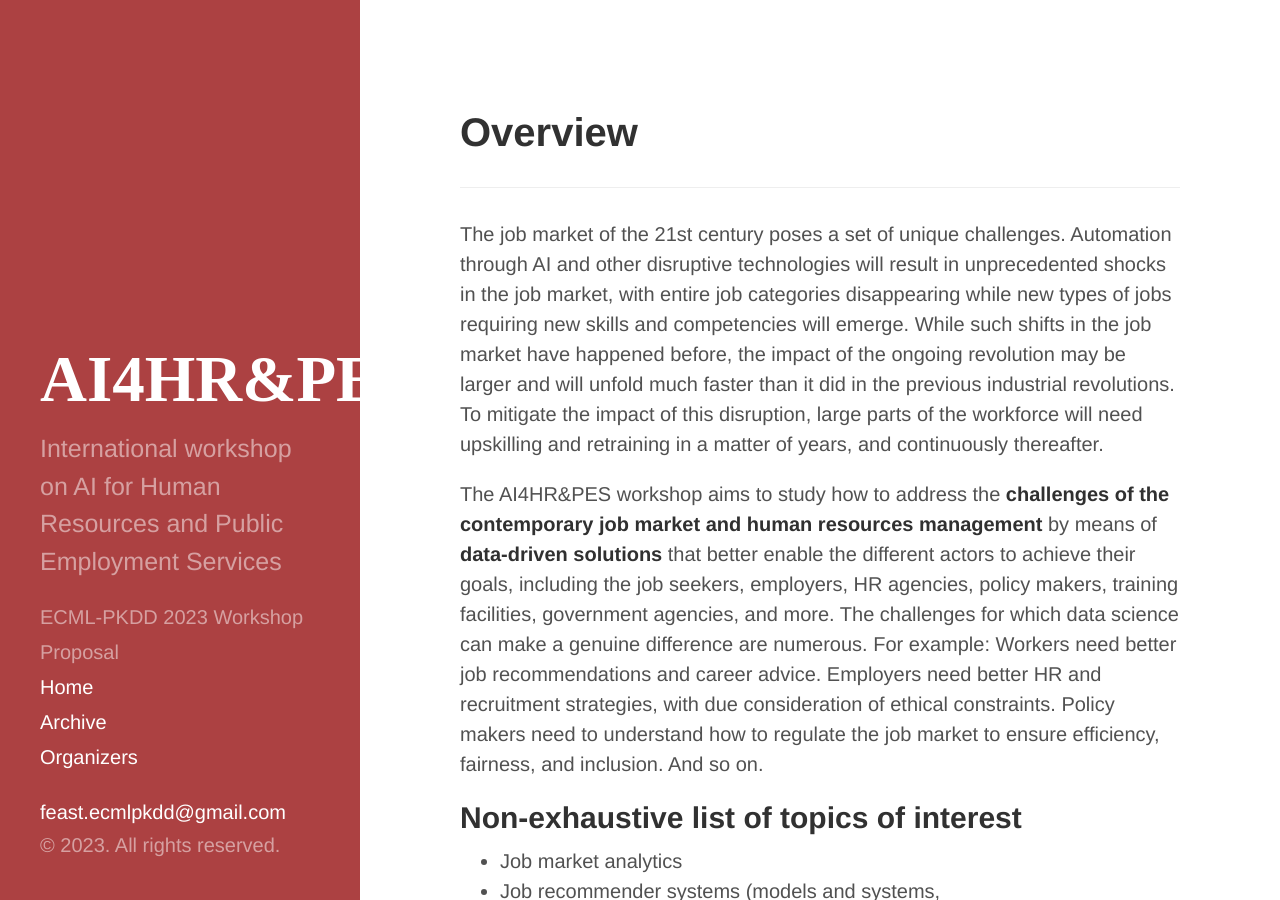
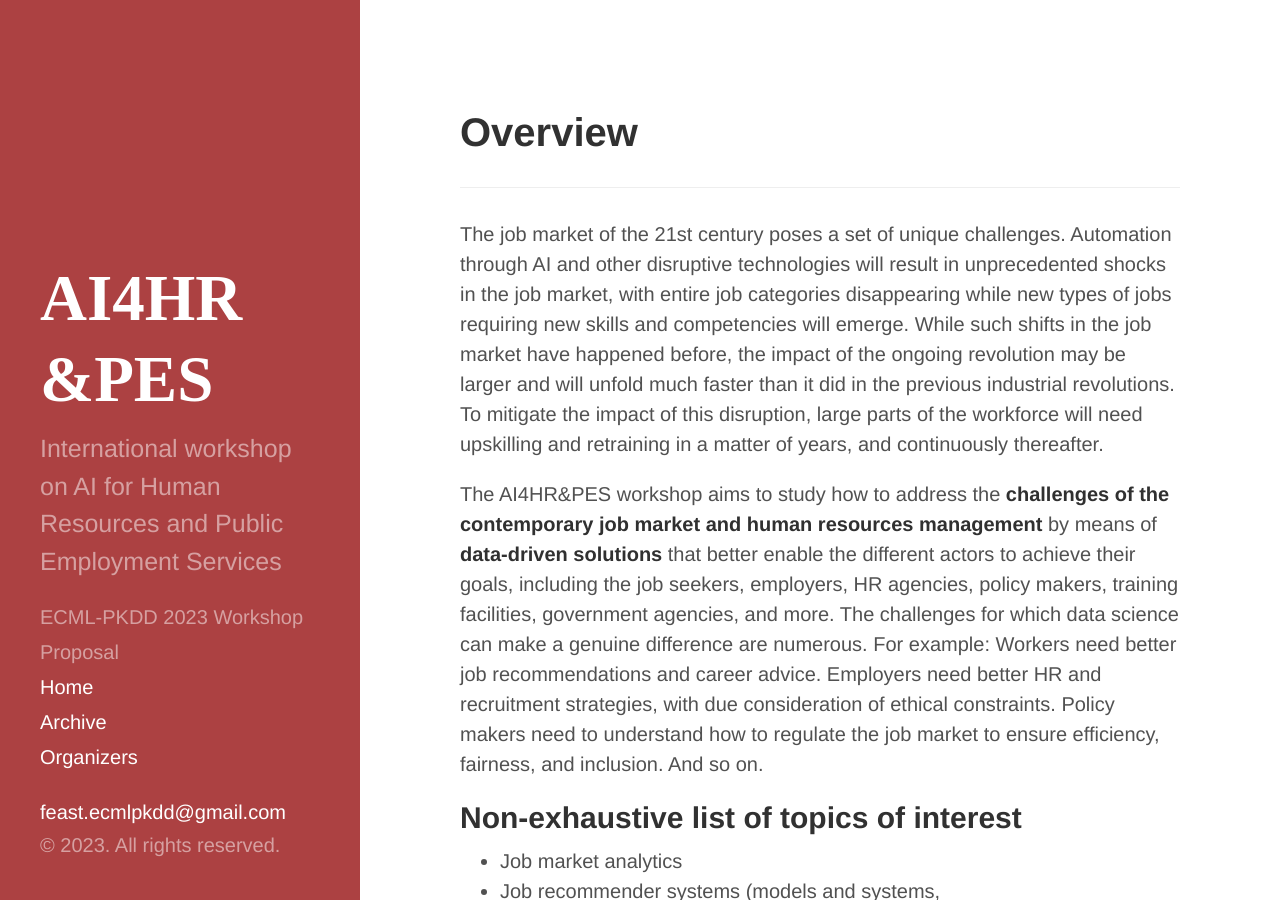
Before and after one commit to feast-ecmlpkdd/feast-ecmlpkdd.github.io, a Jekyll site: the page built from index.md, in a window 1280 px wide and 900 px high. Built offline with Jekyll 4.4.1, drawn with Linux system fonts in a browser that asks for light colours.

Commit message:
add line break

```diff
--- a/_config.yml
+++ b/_config.yml
@@ -7,7 +7,7 @@ permalink:        pretty
 # relative_permalinks: true
 
 # Setup
-title:            AI4HR&PES
+title:            "AI4HR\n&PES"
 tagline:          ''
 description:      'International workshop on AI for Human Resources and Public Employment Services'
 url:              https://feast-ecmlpkdd.github.io/
```
